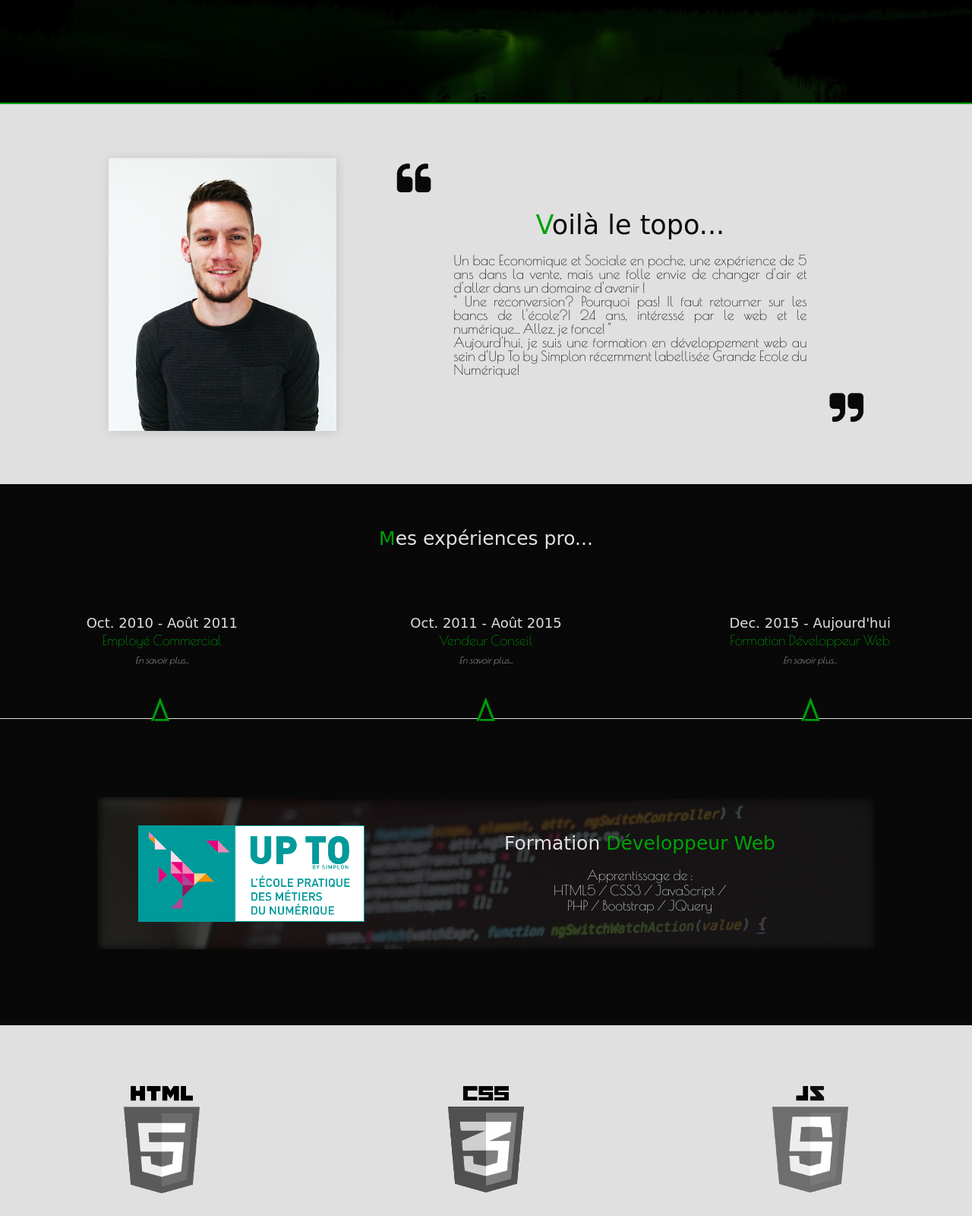
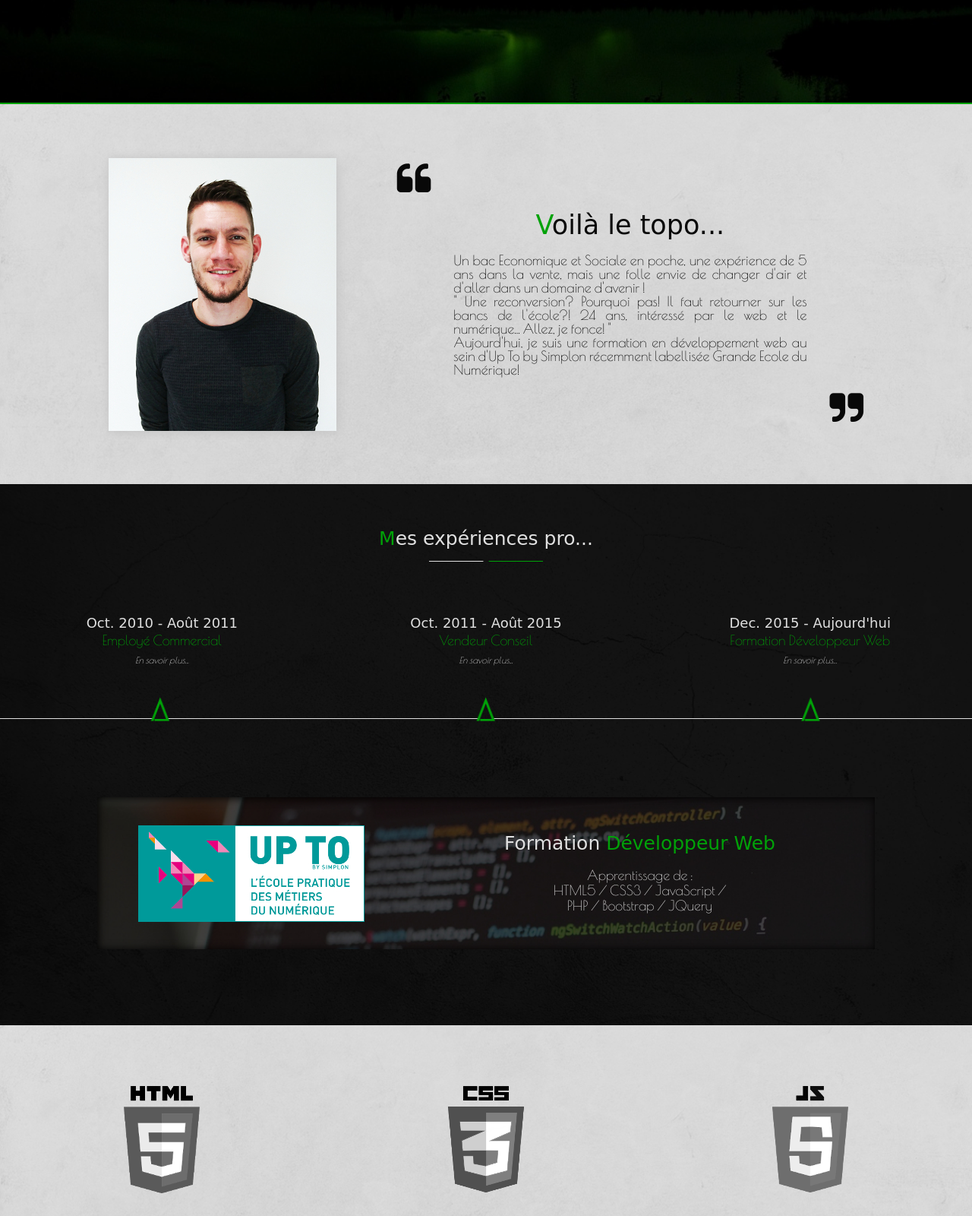
Before and after one commit to melvinschultz/melvinschultz.fr, a plain HTML site: page index.html in a window 1280 px wide. Shown: the part 540-2140 px from the top of the page at 76% size. Drawn offline with nearby package versions, Linux system fonts and the light colour scheme; a web font is replaced by a local one.

Commit message:
ajout texture en background

```diff
--- a/css/styles.css
+++ b/css/styles.css
@@ -53,6 +53,8 @@ body {
   flex-direction: column;
   justify-content: center;
   background-color: #E0E0E0;
+  overflow: scroll;
+  overflow-x: hidden;
 }
 h3 {
   font-size: 35px;
@@ -116,6 +118,10 @@ header {
    prez
    ========================================================================== */
 
+.conteneurPrez {
+  background: url(../images/backg/bgPaper.jpg) no-repeat;
+  background-size: cover;
+}
 .prez {
   display: flex;
   justify-content: space-around;
@@ -161,8 +167,12 @@ header {
    expPro
    ========================================================================== */
 
+.conteneurExpPro {
+  background: url(../images/backg/bgTexture.jpg) no-repeat;
+  background-size: cover;
+}
 .titreExpPro {
-  background-color: #080808;
+  /*background-color: #080808;*/
   color: #E0E0E0;
   height: 60px;
   display: flex;
@@ -172,7 +182,7 @@ header {
   padding-top: 50px;
 }
 .expPro {
-  background-color: #080808;
+  /*background-color: #080808;*/
   height: 150px;
   color: #E0E0E0;
   display: flex;
@@ -199,10 +209,10 @@ header {
 }
 .frise {
   display: flex;
-  background-color: #080808;
+  /*background-color: #080808;*/
 }
 .detail {
-  background-color: #080808;
+  /*background-color: #080808;*/
   height: 400px;
   color: #E0E0E0;
   display: flex;
@@ -270,6 +280,10 @@ header {
    skills
    ========================================================================== */
 
+.skills {
+  background: url(../images/backg/bgPaper.jpg) no-repeat;
+  background-size: cover;
+}
 .img_skills {
   width: 100%;
   height: 300px;
@@ -277,18 +291,17 @@ header {
   justify-content: space-around;
   align-items: center;
 }
-
 .img_skills img {
-  -webkit-filter: grayscale(100%); /* Chrome, Safari, Opera */
+  -webkit-filter: grayscale(100%);
+  /* Chrome, Safari, Opera */
   filter: grayscale(100%);
 }
-
 .img_skills img:hover {
-  -webkit-filter: grayscale(100%); /* Chrome, Safari, Opera */
+  -webkit-filter: grayscale(100%);
+  /* Chrome, Safari, Opera */
   filter: none;
   transition: 1s;
 }
-
 .img1, .img2, .img3 {
   background-size: 100px 140px;
   width: 100px;
@@ -342,8 +355,10 @@ header {
    ========================================================================== */
 
 .loisirs {
+  background: url(../images/backg/bgTexture.jpg) no-repeat;
+  background-size: cover;
   height: 400px;
-  background-color: #080808;
+  /*background-color: #080808;*/
   display: flex;
   flex-direction: column;
   justify-content: space-around;
@@ -381,13 +396,15 @@ header {
 .zoom img {
   width: 73px;
   height: 73px;
-  -webkit-filter: grayscale(100%); /* Chrome, Safari, Opera */
+  -webkit-filter: grayscale(100%);
+  /* Chrome, Safari, Opera */
   filter: grayscale(100%);
 }
 .zoom img:hover {
   width: 88px;
   height: 88px;
-  -webkit-filter: grayscale(100%); /* Chrome, Safari, Opera */
+  -webkit-filter: grayscale(100%);
+  /* Chrome, Safari, Opera */
   filter: none;
   transition: 0.8s;
 }
@@ -511,7 +528,9 @@ footer {
   display: flex;
   justify-content: space-around;
   color: #E0E0E0;
-  background-color: #080808;
+  /*background-color: #080808;*/
+  background: url(../images/backg/bgTexture.jpg) no-repeat;
+  background-size: cover;
   height: 70px;
   align-items: center;
   border-top: 2px solid #00A208;
--- a/index.html
+++ b/index.html
@@ -23,6 +23,7 @@
     </section>
   </header>
 
+  <div class="conteneurPrez">
     <section class="prez">
       <img id="photo" class="animated_trois bounceIn" src="images/photo_melvin_sch.jpg" alt="photo Melvin SCH." width="" height="" />
       <article class="paragraphe">
@@ -38,10 +39,12 @@
         <i class="fa fa-quote-right fa-3x"></i>
       </article>
     </section>
+  </div>
 
+    <div class="conteneurExpPro">
       <div class="titreExpPro">
         <h4><span>M</span>es expériences pro...</h4>
-      <img src="images/hr/hrVBtresfin2.png" alt="" width="150px" height="1px" />
+        <img src="images/hrVBtresfin2.png" alt="" width="150px" height="1px" />
       </div>
 
       <section class="expPro">
@@ -92,6 +95,7 @@
           </div>
         </article>
       </section>
+    </div>
 
     <section class="skills">
       <article class="img_skills">
```
Also changed, not shown: images/backg/bgPaper.jpg (added), images/backg/bgTexture.jpg (added). Lines whose indentation alone changed are shown as unchanged.
